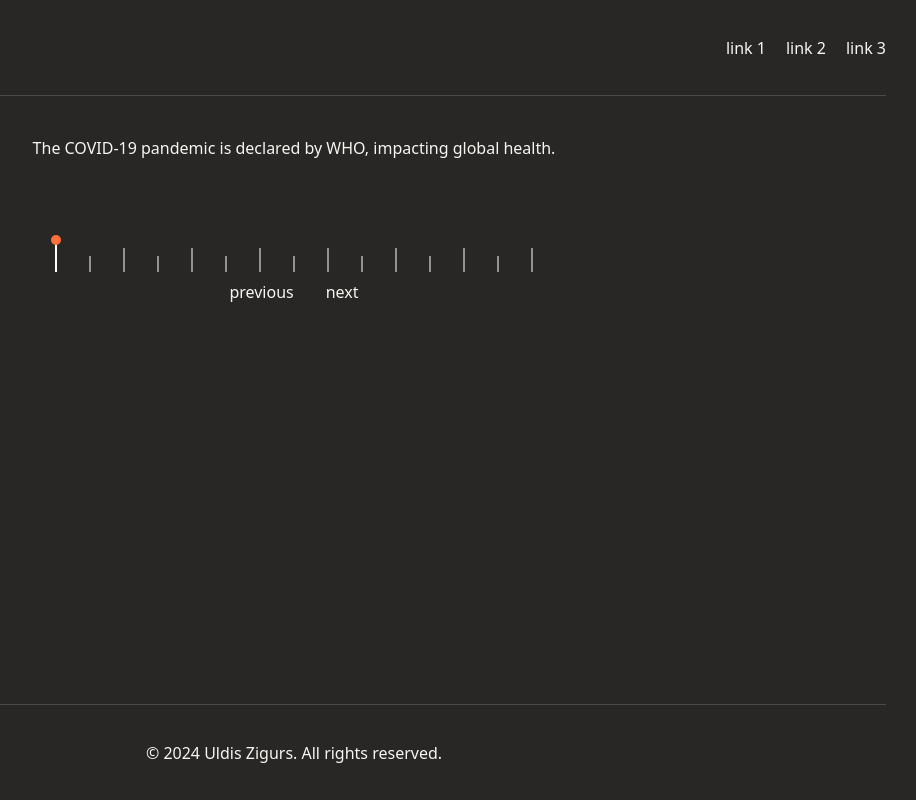
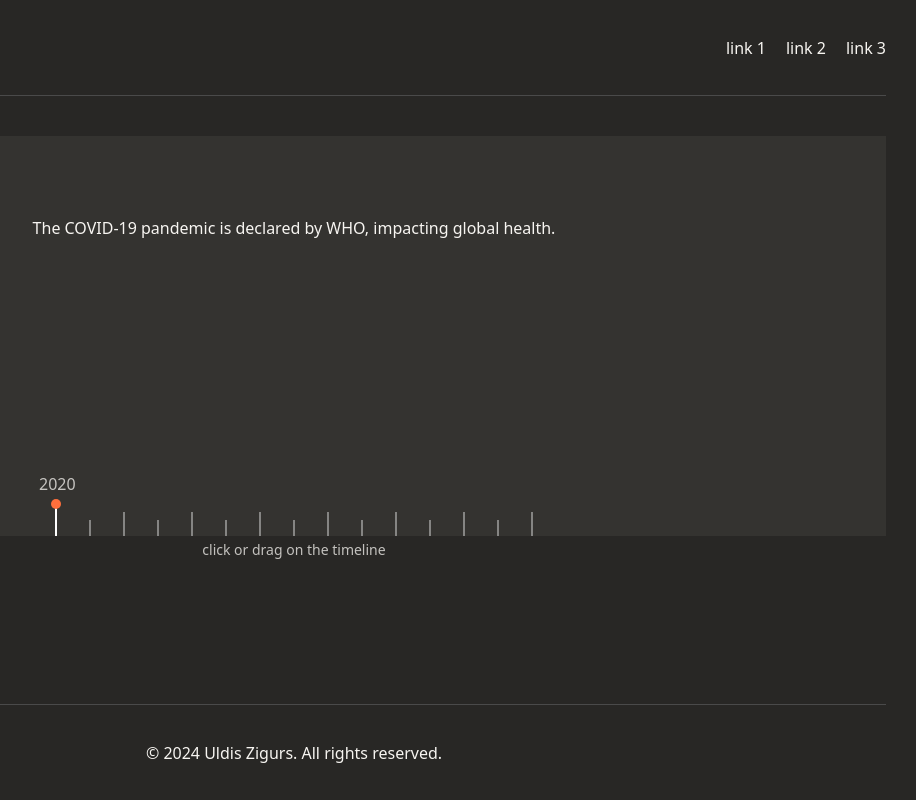
Before and after one commit to zigursuldis/interactive-portfolio, a Next.js app: page / in a window 1280 px wide. Shown: the whole page, without its empty margins (346-1262 px from the left). Built offline with nearby package versions, Linux system fonts and the light colour scheme.

Commit message:
active year highlighting, forbid drag on desktop

```diff
--- /dev/null
+++ b/components/banner.tsx
@@ -0,0 +1,11 @@
+export default function Banner() {
+  return (
+    <section>
+      <h2>Hello, my name is Uldis.</h2>
+      <h4>
+        I am a software developer focusing on frontend, creating engaging,
+        seamless user interfaces
+      </h4>
+    </section>
+  );
+}
--- a/components/timeline/achievement.tsx
+++ b/components/timeline/achievement.tsx
@@ -5,5 +5,13 @@ interface AchievementProps {
 }
 
 export default function Achievement({ year }: AchievementProps) {
-  return <h3 className="mb-20 mt-10">{year.description}</h3>;
+  return (
+    //for animation, provide key so component actually is remounted
+    <h3
+      className="flex justify-center items-center mt-10 lg:mt-20 mx-4 lg:mx-8 animate-fall"
+      key={year.id}
+    >
+      {year.description}
+    </h3>
+  );
 }
--- a/components/timeline/hooks/usePinClickAndDrag.ts
+++ b/components/timeline/hooks/usePinClickAndDrag.ts
@@ -1,6 +1,6 @@
 import { RefObject, useEffect, useState } from "react";
 import useElementCoordinates from "./useElementCoordinates";
-
+//could refactor this into two separate hooks, as it's super bloaty
 export default function usePinDrag(ref: RefObject<HTMLDivElement>) {
   const [xOffset, setXOffset] = useState(0);
   const [isDraggingFromRef, setIsDraggingFromRef] = useState(false);
@@ -23,12 +23,16 @@ export default function usePinDrag(ref: RefObject<HTMLDivElement>) {
       setIsDraggingFromRef(false);
     };
 
+    const handleTouchEnd = () => {
+      setIsDraggingFromRef(false);
+    };
+
     const handleMouseMove = (event: MouseEvent) => {
       if (isDraggingFromRef) {
         if (event.clientX < refCoordinates.x) {
           setXOffset(0);
         } else if (event.clientX + 2 > refCoordinates.x2) {
-          setXOffset(refCoordinates.x2 - refCoordinates.x - 2);
+          setXOffset(refCoordinates.x2 - refCoordinates.x - 2); //-2px so pin doesn't go outside container (2px pin width)
         } else {
           setXOffset(event.clientX - refCoordinates.x);
         }
@@ -62,13 +66,16 @@ export default function usePinDrag(ref: RefObject<HTMLDivElement>) {
     };
 
     if (ref.current && window) {
-      const timelineContainer = ref.current; //persistant reference
+      const timelineContainer = ref.current;
 
       timelineContainer.addEventListener("mousedown", handleMouseDown);
       timelineContainer.addEventListener("touchstart", handleTouchStart);
+      //attaching to window to have better UX when dragging out of the timeline component (doesnt need to reclick/redrag)
+      //given event handlers are created each useEffect
       window.addEventListener("touchmove", handleTouchMove);
       window.addEventListener("mousemove", handleMouseMove);
       window.addEventListener("mouseup", handleMouseUp);
+      window.addEventListener("touchend", handleTouchEnd);
 
       return () => {
         timelineContainer.removeEventListener("mousedown", handleMouseDown);
@@ -76,6 +83,7 @@ export default function usePinDrag(ref: RefObject<HTMLDivElement>) {
         window.removeEventListener("touchmove", handleTouchMove);
         window.removeEventListener("mousemove", handleMouseMove);
         window.removeEventListener("mouseup", handleMouseUp);
+        window.addEventListener("touchend", handleTouchEnd);
       };
     }
   }, [ref, refCoordinates, isDraggingFromRef]);
--- a/components/timeline/pin.tsx
+++ b/components/timeline/pin.tsx
@@ -1,16 +1,28 @@
+import { TimelineYear } from "@/types";
+
 interface PinProps {
   xOffset: number;
+  activeYear: TimelineYear;
+  isDragging: boolean;
 }
 
-export default function Pin({ xOffset }: PinProps) {
+export default function Pin({ xOffset, activeYear, isDragging }: PinProps) {
   return (
     <div
-      className="w-[2px] h-8 bg-white absolute left-0 bottom-0"
+      className="w-[2px] h-8 bg-white absolute left-0 bottom-0 cursor-pointer select-none"
       style={{
         transform: `translateX(${xOffset}px)`,
       }}
+      onDragStart={(e) => {
+        e.preventDefault();
+        return false;
+      }}
+      draggable={false}
     >
       <div className="absolute top-[-5px] left-[-4px] w-[10px] h-[10px] rounded-full bg-accent"></div>
+      <div className="absolute top-[-2rem] left-[-1rem] opacity-75 select-none">
+        {activeYear?.year}
+      </div>
     </div>
   );
 }
--- a/components/timeline/timeline.tsx
+++ b/components/timeline/timeline.tsx
@@ -1,25 +1,51 @@
 "use client";
-import { useRef } from "react";
+import { useMemo, useRef } from "react";
 import Pin from "./pin";
 import Years from "./years";
 import timelineYears from "./years.json";
 import Achievement from "./achievement";
 import usePinClickAndDrag from "./hooks/usePinClickAndDrag";
+import useElementCoordinates from "./hooks/useElementCoordinates";
 
 export default function Timeline() {
   const yearsContainerRef = useRef(null);
-  const { xOffset } = usePinClickAndDrag(yearsContainerRef);
+  const { xOffset: pinXOffset, isDraggingFromRef: isDragging } =
+    usePinClickAndDrag(yearsContainerRef);
+  const refCoordinates = useElementCoordinates(yearsContainerRef);
+
+  const activeYear = useMemo(() => {
+    const timelineWidth = refCoordinates.x2 - refCoordinates.x;
+    const yearSegmentFullWidth = timelineWidth / (timelineYears.length - 1);
+    if (yearSegmentFullWidth === 0) {
+      //on initial render return first item
+      return timelineYears[0];
+    }
+    if (
+      pinXOffset / yearSegmentFullWidth -
+        Math.floor(pinXOffset / yearSegmentFullWidth) <=
+      0.5
+    ) {
+      return timelineYears?.[Math.floor(pinXOffset / yearSegmentFullWidth)];
+    } else {
+      return timelineYears?.[Math.floor(pinXOffset / yearSegmentFullWidth) + 1];
+    }
+  }, [pinXOffset, refCoordinates]);
 
   return (
-    <section className="flex flex-col items-center justify-center h-full">
-      <Achievement year={timelineYears[0]} />
-      <div className="relative" ref={yearsContainerRef}>
-        <Years years={timelineYears} />
-        <Pin xOffset={xOffset} />
+    <section>
+      <div className="flex flex-col items-center justify-between h-[300px] lg:h-[400px] bg-bg-secondary mt-10">
+        <Achievement year={activeYear} />
+        <div className="relative mt-10" ref={yearsContainerRef}>
+          <Years years={timelineYears} activeYear={activeYear} />
+          <Pin
+            xOffset={pinXOffset}
+            activeYear={activeYear}
+            isDragging={isDragging}
+          />
+        </div>
       </div>
-      <div className="mt-2">
-        <button className="mr-8">previous</button>
-        <button className="">next</button>
+      <div className="flex justify-center items-center opacity-75 text-sm mt-1">
+        click or drag on the timeline
       </div>
     </section>
   );
--- a/components/timeline/years.tsx
+++ b/components/timeline/years.tsx
@@ -2,20 +2,33 @@ import { TimelineYear } from "@/types";
 
 interface YearsProps {
   years: TimelineYear[];
-  onActiveYearChange?: (year: TimelineYear) => unknown;
+  activeYear: TimelineYear;
 }
 
-export default function Years({ years }: YearsProps) {
+export default function Years({ years, activeYear }: YearsProps) {
   return (
-    <div className="flex h-8 items-end">
+    <div
+      className="flex h-8 items-end cursor-pointer"
+      onDragStart={(e) => {
+        e.preventDefault();
+        return false;
+      }}
+      draggable={false}
+    >
       {years.map((timelineYear, index) => {
         const isLastYear = index === years?.length - 1;
+        const isActiveYear = activeYear.id === timelineYear.id;
         return (
           <div
             key={timelineYear.id}
-            className={`bg-white opacity-50  w-[2px] ${
-              index % 2 === 0 ? "h-6" : "h-4"
-            } ${!isLastYear ? "mr-4 md:mr-8" : ""}`}
+            onDragStart={(e) => {
+              e.preventDefault();
+              return false;
+            }}
+            draggable={false}
+            className={`bg-white w-[2px] ${index % 2 === 0 ? "h-6" : "h-4"} ${
+              !isLastYear ? "mr-4 md:mr-8" : ""
+            } ${isActiveYear ? "opacity-90" : "opacity-40"}`}
           ></div>
         );
       })}
--- a/tailwind.config.ts
+++ b/tailwind.config.ts
@@ -10,7 +10,7 @@ const config: Config = {
     extend: {
       colors: {
         "bg-primary": "#282725",
-        "bg-secondary": "#2C2C2E",
+        "bg-secondary": "#343330",
         "bg-tertiary": "#1F1F1F",
         "bg-quaternary": "#141414",
         "text-primary": "#F7F5F1",
@@ -26,6 +26,15 @@ const config: Config = {
         },
         "border-light": "#4A4A4A",
       },
+      keyframes: {
+        fall: {
+          "0%": { transform: "translateY(-10px)", opacity: "0" },
+          "100%": { transform: "translateY(0)", opacity: "0.9" },
+        },
+      },
+      animation: {
+        fall: "fall 300ms linear",
+      },
     },
   },
   plugins: [],
```
